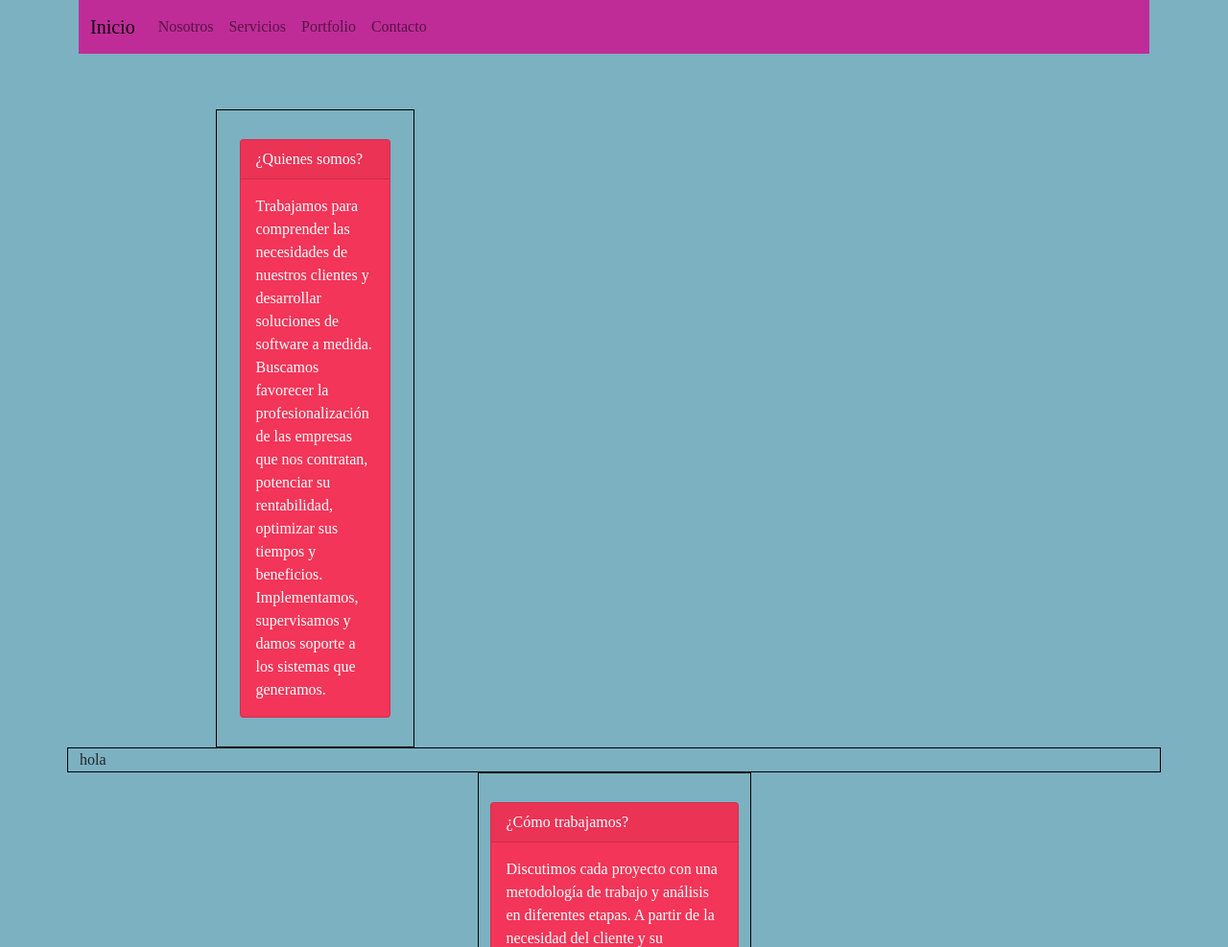
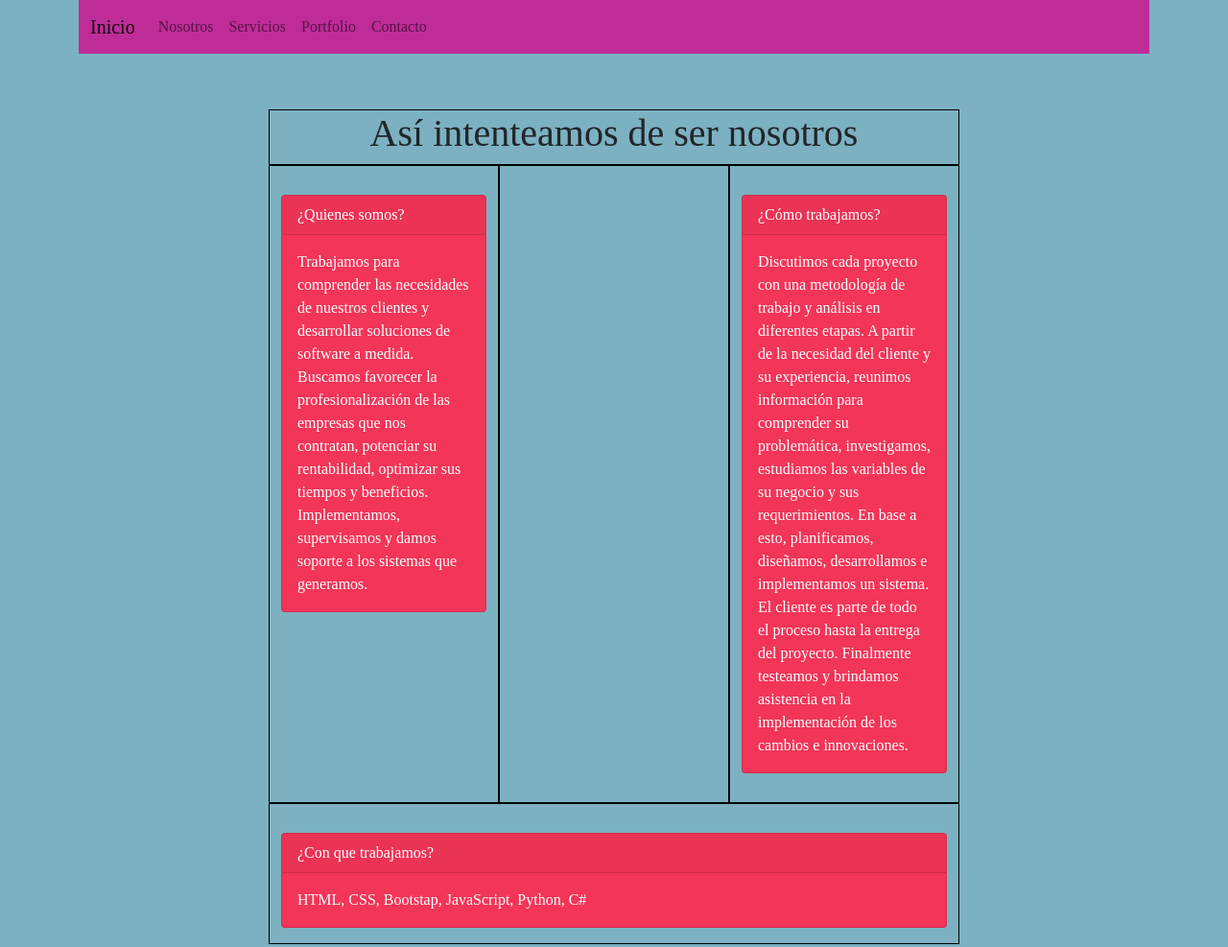
Before and after one commit to a87drian/torosoft, a website: page nosotros.html in a window 1280 px wide. Shown: the top 987 px of the page at 96% size. Drawn offline with nearby package versions, Linux system fonts and the light colour scheme; a web font is replaced by a local one.

Commit message:
arreglos para proyecto final 3

```diff
--- a/nosotros.html
+++ b/nosotros.html
@@ -2,10 +2,13 @@
 <html lang="es" dir="ltr">
 
 <head>
-  <meta name="description" content="ToroSoft es una empresa dedicada al software que se dedica a brindar ayuda a las personas">
-  <meta name="keywords" content="Programación, HTML, software, JS, JavaScript, CSS, Python, nosotros, cliente, desarrollar, programar, developer">
+  <meta name="description"
+    content="ToroSoft es una empresa dedicada al software que se dedica a brindar ayuda a las personas">
+  <meta name="keywords"
+    content="Programación, HTML, software, JS, JavaScript, CSS, Python, nosotros, cliente, desarrollar, programar, developer">
   <meta charset="utf-8">
-  <link href="https://cdn.jsdelivr.net/npm/bootstrap@5.0.0-beta1/dist/css/bootstrap.min.css" rel="stylesheet" integrity="sha384-giJF6kkoqNQ00vy+HMDP7azOuL0xtbfIcaT9wjKHr8RbDVddVHyTfAAsrekwKmP1" crossorigin="anonymous">
+  <link href="https://cdn.jsdelivr.net/npm/bootstrap@5.0.0-beta1/dist/css/bootstrap.min.css" rel="stylesheet"
+    integrity="sha384-giJF6kkoqNQ00vy+HMDP7azOuL0xtbfIcaT9wjKHr8RbDVddVHyTfAAsrekwKmP1" crossorigin="anonymous">
   <link rel="stylesheet" href="css/master.css">
   <link rel="preconnect" href="https://fonts.gstatic.com">
   <link href="https://fonts.googleapis.com/css2?family=Castoro:ital@1&display=swap" rel="stylesheet">
@@ -21,7 +24,8 @@
         <nav class="navbar navbar-expand-lg navbar-light navbar-color-fondo">
           <div class="container-fluid">
             <a class="navbar-brand" href="index.html">Inicio</a>
-            <button class="navbar-toggler" type="button" data-bs-toggle="collapse" data-bs-target="#navbarNav" aria-controls="navbarNav" aria-expanded="false" aria-label="Toggle navigation">
+            <button class="navbar-toggler" type="button" data-bs-toggle="collapse" data-bs-target="#navbarNav"
+              aria-controls="navbarNav" aria-expanded="false" aria-label="Toggle navigation">
               <span class="navbar-toggler-icon"></span>
             </button>
             <div class="collapse navbar-collapse" id="navbarNav">
@@ -49,7 +53,7 @@
     </header>
     <main class="main-index">
 
-      <div class="container">
+      <!-- <div class="container">
         <div class="row justify-content-center">
           <div class="col-md-9">
           <div class="container-fluid col-md-3 bordes margen justify-content-center">
@@ -98,6 +102,62 @@
 
           </div>
         </div>
+      </div> -->
+      <div class="container col-md-9">
+        <div class="row justify-content-center ">
+          <div class="col-md-9 container-fluid bordes h1-center">
+            <h1>Así intenteamos de ser nosotros</h1>
+          </div>
+        </div>
+        <div class="row justify-content-center">
+          <div class="col-md-3 bordes">
+            <div class="card text-white margin-card-nosotros">
+              <div class="card-header">¿Quienes somos?</div>
+              <div class="card-body">
+
+                <p class="card-text">Trabajamos para comprender las necesidades de nuestros clientes y desarrollar
+                  soluciones de software a medida. Buscamos favorecer la profesionalización de las empresas que nos
+                  contratan, potenciar su rentabilidad,
+                  optimizar sus tiempos y
+                  beneficios. Implementamos, supervisamos y damos soporte a los sistemas que generamos.</p>
+              </div>
+            </div>
+
+          </div>
+
+          <div class="col-md-3 bordes"></div> <!-- columna libre -->
+
+          <div class="col-md-3 bordes">
+            <div class="card text-white margin-card-nosotros">
+              <div class="card-header">¿Cómo trabajamos?</div>
+              <div class="card-body">
+
+                <p class="card-text"> Discutimos cada proyecto con una metodología de trabajo y análisis en diferentes
+                  etapas. A partir de la necesidad del cliente y su experiencia, reunimos información para comprender su
+                  problemática, investigamos,
+                  estudiamos las variables de
+                  su negocio y sus requerimientos. En base a esto, planificamos, diseñamos, desarrollamos e
+                  implementamos un sistema. El cliente es parte de todo el proceso hasta la entrega del proyecto.
+                  Finalmente testeamos y brindamos asistencia en
+                  la implementación de los cambios e innovaciones.</p>
+              </div>
+            </div>
+          </div>
+        </div>
+        <div class="row justify-content-center">
+          <div class="col-md-9 bordes">
+            <div class="card text-white mb-3 margin-card-nosotros">
+              <div class="card-header">¿Con que trabajamos?</div>
+              <div class="card-body">
+
+                <p class="card-text">HTML, CSS, Bootstap, JavaScript, Python, C#</p>
+              </div>
+
+
+            </div>
+
+          </div>
+        </div>
       </div>
 
 
@@ -106,13 +166,20 @@
     <footer class="footer-index">
 
       <h6 class="footer-h6-1">Llegaste al fin</h6>
-      <h6 class="footer-h6-2">Pero podes comenzar a contratarnos<span class="badge footer-badge-background-color">TOROSOFT</span></h6>
+      <h6 class="footer-h6-2">Pero podes comenzar a contratarnos<span
+          class="badge footer-badge-background-color">TOROSOFT</span></h6>
 
     </footer>
 
-    <script src="https://code.jquery.com/jquery-3.5.1.slim.min.js" integrity="sha384-DfXdz2htPH0lsSSs5nCTpuj/zy4C+OGpamoFVy38MVBnE+IbbVYUew+OrCXaRkfj" crossorigin="anonymous"></script>
-    <script src="https://cdn.jsdelivr.net/npm/popper.js@1.16.1/dist/umd/popper.min.js" integrity="sha384-9/reFTGAW83EW2RDu2S0VKaIzap3H66lZH81PoYlFhbGU+6BZp6G7niu735Sk7lN" crossorigin="anonymous"></script>
-    <script src="https://cdn.jsdelivr.net/npm/bootstrap@4.5.3/dist/js/bootstrap.min.js" integrity="sha384-w1Q4orYjBQndcko6MimVbzY0tgp4pWB4lZ7lr30WKz0vr/aWKhXdBNmNb5D92v7s" crossorigin="anonymous"></script>
+    <script src="https://code.jquery.com/jquery-3.5.1.slim.min.js"
+      integrity="sha384-DfXdz2htPH0lsSSs5nCTpuj/zy4C+OGpamoFVy38MVBnE+IbbVYUew+OrCXaRkfj" crossorigin="anonymous">
+    </script>
+    <script src="https://cdn.jsdelivr.net/npm/popper.js@1.16.1/dist/umd/popper.min.js"
+      integrity="sha384-9/reFTGAW83EW2RDu2S0VKaIzap3H66lZH81PoYlFhbGU+6BZp6G7niu735Sk7lN" crossorigin="anonymous">
+    </script>
+    <script src="https://cdn.jsdelivr.net/npm/bootstrap@4.5.3/dist/js/bootstrap.min.js"
+      integrity="sha384-w1Q4orYjBQndcko6MimVbzY0tgp4pWB4lZ7lr30WKz0vr/aWKhXdBNmNb5D92v7s" crossorigin="anonymous">
+    </script>
   </body>
 
 </html>
--- a/scss/_nosotros.scss
+++ b/scss/_nosotros.scss
@@ -3,3 +3,6 @@
   margin-bottom: 30px;
   background-color: $bordoClaro;
 }
+.h1-center{
+  text-align: center;
+}
```
Also changed, not shown: portfolio.html (+2 -2 lines), servicios.html (+48 -11 lines), css/master.css.
